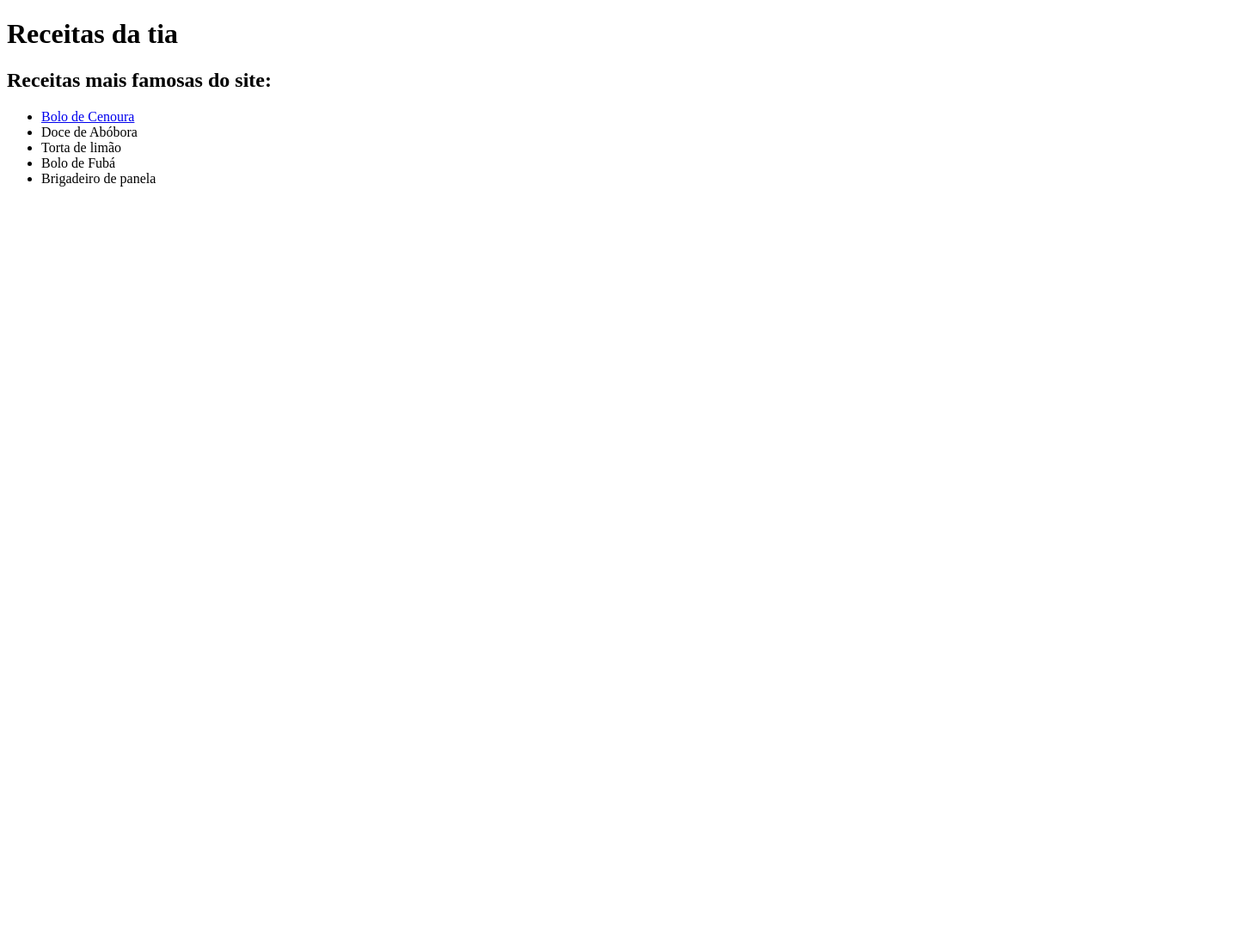
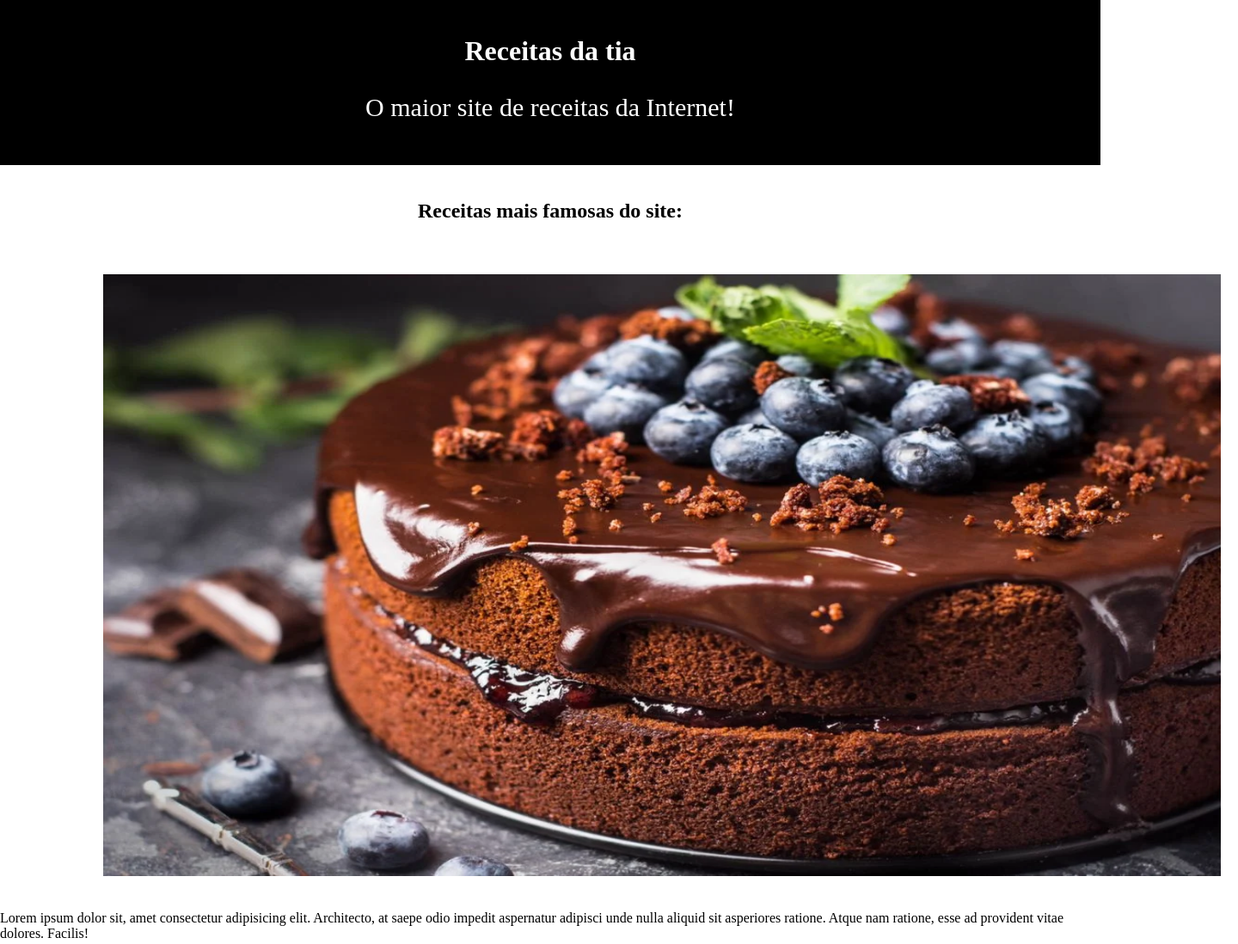
Before and after one commit to Gustavoozz/Novotec-Expresso, a plain HTML site: page Novotec - Exercicios/Site de Receitas/index.html in a window 1280 px wide. Shown: the top 1098 px of the page at 86% size, 1440 px wide, since content can reach past the window. Before the commit the page ends 800 px from the top, so only its background shows below. Drawn offline with Linux system fonts and the light colour scheme.

Commit message:
Exercicios feitos

```diff
--- a/Novotec - Exercicios/Site de Receitas/index.html
+++ b/Novotec - Exercicios/Site de Receitas/index.html
@@ -5,11 +5,49 @@
     <meta http-equiv="X-UA-Compatible" content="IE=edge">
     <meta name="viewport" content="width=device-width, initial-scale=1.0">
     <title>Receitas da tia</title>
+    <style>
+          body {
+            font-family: poppins;
+            margin: 0;
+            padding: 0;
+            background-color: white;
+        }
+
+        header {
+            background-color: black;
+            color: #fff;
+            text-align: center;
+            padding: 20px;
+        }
+
+        #para1 {
+            font-size: 30px;
+        }
+
+        #famous {
+            text-align: center;
+            padding: 20px;
+        }
+
+        #bolo {
+
+            margin-left: 100px;
+            padding: 20px;
+            width: 1300px;
+            height: 700px;
+        }
+
+
+    </style>
 </head>
 <body>
-    <h1>Receitas da tia</h1>
-    <h2>Receitas mais famosas do site:</h2>
-    <ul>
+    <header> <h1 class="header">Receitas da tia</h1>
+    <p id="para1">O maior site de receitas da Internet!</p></header>
+
+    <h2 id="famous">Receitas mais famosas do site:</h2>
+    <img id="bolo" src="./assets/images/bolos-para-fazer-no-final-de-semana.webp"">
+    <p>Lorem ipsum dolor sit, amet consectetur adipisicing elit. Architecto, at saepe odio impedit aspernatur adipisci unde nulla aliquid sit asperiores ratione. Atque nam ratione, esse ad provident vitae dolores. Facilis!</p>
+    <ul id="recipe">
         <li><a href="receitas.html">Bolo de Cenoura</a></li>
         <li><a>Doce de Abóbora</a></li>
         <li><a>Torta de limão</a></li>
```
Also changed, not shown: Novotec - Exercicios/Site de Receitas/assets/images/bolos-para-fazer-no-final-de-semana.webp (added).
